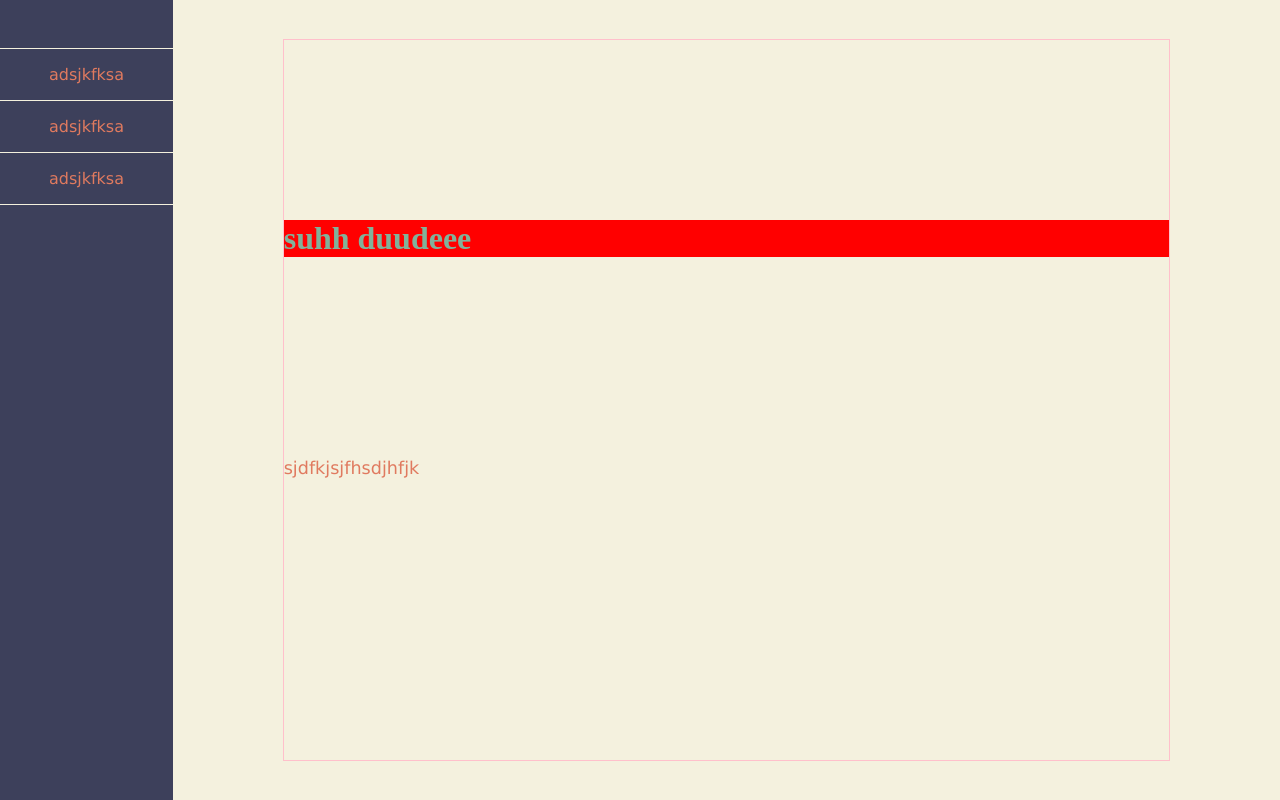
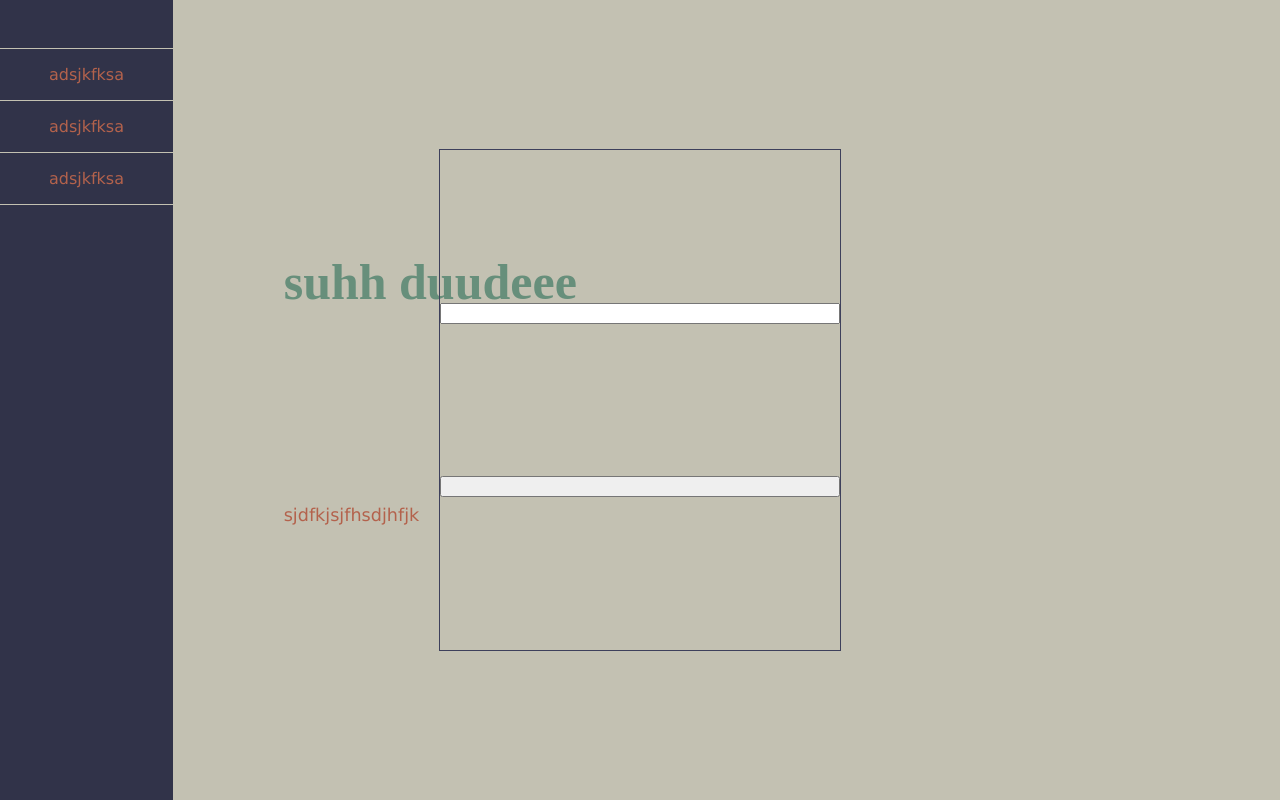
Before and after one commit to michaelcheny/weight-tracker, a React (Create React App) app in the folder client-ts/: page / in a window 1280 px wide. Built offline with nearby package versions, Linux system fonts and the light colour scheme.

Commit message:
add login form modal and make it on top with css

```diff
--- a/client-ts/src/App.tsx
+++ b/client-ts/src/App.tsx
@@ -3,12 +3,14 @@ import { BrowserRouter as Router, Route, Switch } from "react-router-dom";
 import Sidebar from "./components/Sidebar";
 import LandingPage from "./containers/LandingPage";
 import Dashboard from "./containers/Dashboard";
+import LoginForm from "./components/LoginForm";
 
 const App: React.FC = () => {
   return (
     <Router>
       <Switch>
         <div className="main-wrapper">
+          <LoginForm />
           <Sidebar />
           <div className="wrapper">
             <Route path="/" exact component={LandingPage} />
--- /dev/null
+++ b/client-ts/src/components/LoginForm.tsx
@@ -0,0 +1,14 @@
+import React from "react";
+
+const LoginForm = () => {
+  return (
+    <div className="form-modal">
+      <form>
+        <input type="text" />
+        <input type="submit" value="" />
+      </form>
+    </div>
+  );
+};
+
+export default LoginForm;
--- a/client-ts/src/containers/Dashboard.tsx
+++ b/client-ts/src/containers/Dashboard.tsx
@@ -4,7 +4,7 @@ const Dashboard = () => {
   return (
     <section className="container">
       {/* <div> */}
-      <h1>dashboard broooo</h1>
+      <h1>Dashboard</h1>
       {/* </div> */}
       <div className="stat-container"></div>
     </section>
--- /dev/null
+++ b/client-ts/src/styles/_loginform.scss
@@ -0,0 +1,20 @@
+.form-modal {
+  z-index: 5;
+  position: fixed;
+  margin: auto 0;
+  display: flex;
+  justify-content: center;
+  align-items: center;
+  height: 100%;
+  width: 100%;
+  background: rgba(0, 0, 0, 0.2);
+
+  form {
+    width: 400px;
+    height: 500px;
+    border: 1px var(--bg-panel) solid;
+    display: flex;
+    flex-direction: column;
+    justify-content: space-evenly;
+  }
+}
--- a/client-ts/src/styles/_sidebar.scss
+++ b/client-ts/src/styles/_sidebar.scss
@@ -1,9 +1,16 @@
+.sidebar {
+  ul {
+    display: flex;
+    flex-direction: row;
+    background-color: var(--bg-panel);
+    height: 5vh;
+  }
+}
+@media (min-width: 768px) {
   .sidebar {
     height: 100vh;
     background-color: var(--bg-panel);
     // left: 0;
-  width: 200px;
-
     ul {
       display: flex;
       flex-direction: column;
@@ -27,4 +34,6 @@
         border-bottom: 1px solid var(--bg);
       }
     }
+    width: 200px;
   }
+}
--- a/client-ts/src/styles/main.css
+++ b/client-ts/src/styles/main.css
@@ -8,12 +8,24 @@
   src: url("../assets/fonts/ArchivoBlack-Regular.ttf");
 }
 
+.sidebar ul {
+  display: -webkit-box;
+  display: -ms-flexbox;
+  display: flex;
+  -webkit-box-orient: horizontal;
+  -webkit-box-direction: normal;
+      -ms-flex-direction: row;
+          flex-direction: row;
+  background-color: var(--bg-panel);
+  height: 5vh;
+}
+
+@media (min-width: 768px) {
   .sidebar {
     height: 100vh;
     background-color: var(--bg-panel);
     width: 200px;
   }
-
   .sidebar ul {
     display: -webkit-box;
     display: -ms-flexbox;
@@ -32,7 +44,6 @@
     padding: 2em 0;
     width: 100%;
   }
-
   .sidebar ul .link {
     border-top: 1px solid var(--bg);
     width: 100%;
@@ -41,15 +52,56 @@
     text-decoration: none;
     color: var(--text);
   }
-
   .sidebar ul .link:last-child {
     border-bottom: 1px solid var(--bg);
+  }
 }
 
 .stat-container {
   width: 100%;
+  height: 80%;
+  background-color: var(--bg-panel);
+  padding-top: 5em;
+}
+
+@media (max-width: 768px) {
+  .stat-container {
     height: 400px;
-  background-color: var(--bg-panel);
+  }
+}
+
+.form-modal {
+  z-index: 5;
+  position: fixed;
+  margin: auto 0;
+  display: -webkit-box;
+  display: -ms-flexbox;
+  display: flex;
+  -webkit-box-pack: center;
+      -ms-flex-pack: center;
+          justify-content: center;
+  -webkit-box-align: center;
+      -ms-flex-align: center;
+          align-items: center;
+  height: 100%;
+  width: 100%;
+  background: rgba(0, 0, 0, 0.2);
+}
+
+.form-modal form {
+  width: 400px;
+  height: 500px;
+  border: 1px var(--bg-panel) solid;
+  display: -webkit-box;
+  display: -ms-flexbox;
+  display: flex;
+  -webkit-box-orient: vertical;
+  -webkit-box-direction: normal;
+      -ms-flex-direction: column;
+          flex-direction: column;
+  -webkit-box-pack: space-evenly;
+      -ms-flex-pack: space-evenly;
+          justify-content: space-evenly;
 }
 
 html {
@@ -83,6 +135,10 @@ body {
   display: -webkit-box;
   display: -ms-flexbox;
   display: flex;
+  -webkit-box-orient: horizontal;
+  -webkit-box-direction: normal;
+      -ms-flex-direction: row;
+          flex-direction: row;
   width: 100vw;
 }
 
@@ -100,7 +156,6 @@ body {
 }
 
 .container {
-  border: 1px pink solid;
   display: -webkit-box;
   display: -ms-flexbox;
   display: flex;
@@ -120,7 +175,8 @@ body {
   margin: 0;
   color: var(--color-headings);
   font-family: "Archivo Black";
-  background-color: red;
+  font-size: 50px;
+  letter-spacing: -20;
 }
 
 .container p {
@@ -137,10 +193,16 @@ body {
   text-decoration: none;
 }
 
-@media (min-width: 768px) {
+@media (max-width: 768px) {
   .container {
     padding-bottom: 5em;
     margin: 4em;
   }
+  .main-wrapper {
+    -webkit-box-orient: vertical;
+    -webkit-box-direction: normal;
+        -ms-flex-direction: column;
+            flex-direction: column;
+  }
 }
 /*# sourceMappingURL=main.css.map */
--- a/client-ts/src/styles/main.scss
+++ b/client-ts/src/styles/main.scss
@@ -1,7 +1,7 @@
 @import "./global";
 @import "./sidebar";
 @import "./dashboard";
-
+@import "./loginform";
 html {
   height: 100%;
   width: 100%;
@@ -29,6 +29,7 @@ body {
 
 .main-wrapper {
   display: flex;
+  flex-direction: row;
   width: 100vw;
 }
 
@@ -46,7 +47,7 @@ body {
 // }
 
 .container {
-  border: 1px pink solid;
+  // border: 1px pink solid;
   display: flex;
   flex-direction: column;
   background-color: var(--bg);
@@ -58,7 +59,9 @@ body {
     margin: 0;
     color: var(--color-headings);
     font-family: "Archivo Black";
-    background-color: red;
+    font-size: 50px;
+    letter-spacing: -20;
+    // background-color: red;
   }
   p {
     color: var(--color-text);
@@ -76,7 +79,7 @@ body {
   }
 }
 
-@media (min-width: 768px) {
+@media (max-width: 768px) {
   .container {
     // margin: 5em;
     // place-self: center;
@@ -85,4 +88,7 @@ body {
     // justify-content: space-around;
     // align-items: center;
   }
+  .main-wrapper {
+    flex-direction: column;
+  }
 }
```
Also changed, not shown: client-ts/src/styles/_dashboard.scss (+8 -1 lines), 1 other file (tests, documents, lock files or other folders). Lines whose indentation alone changed are shown as unchanged.
